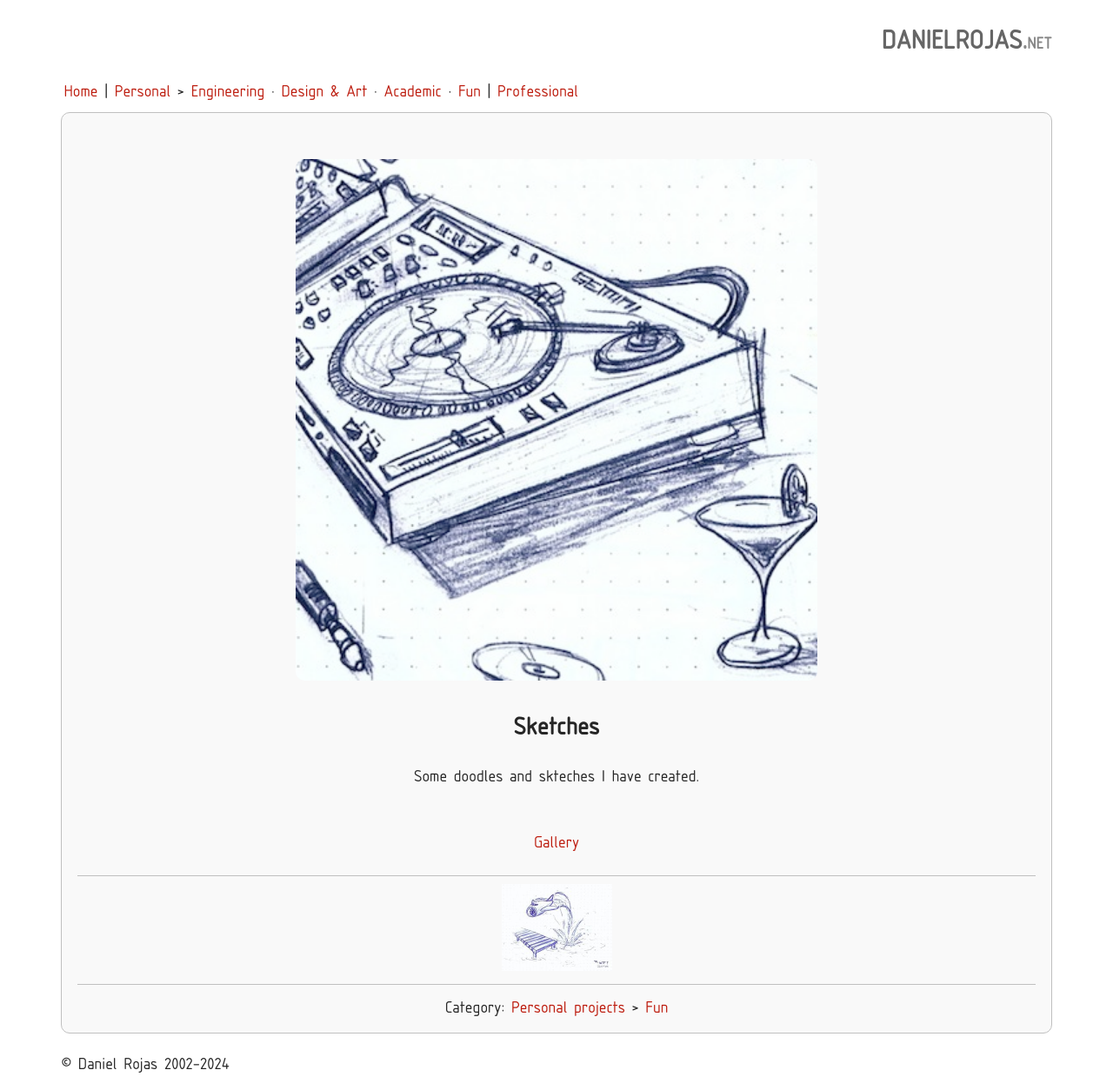
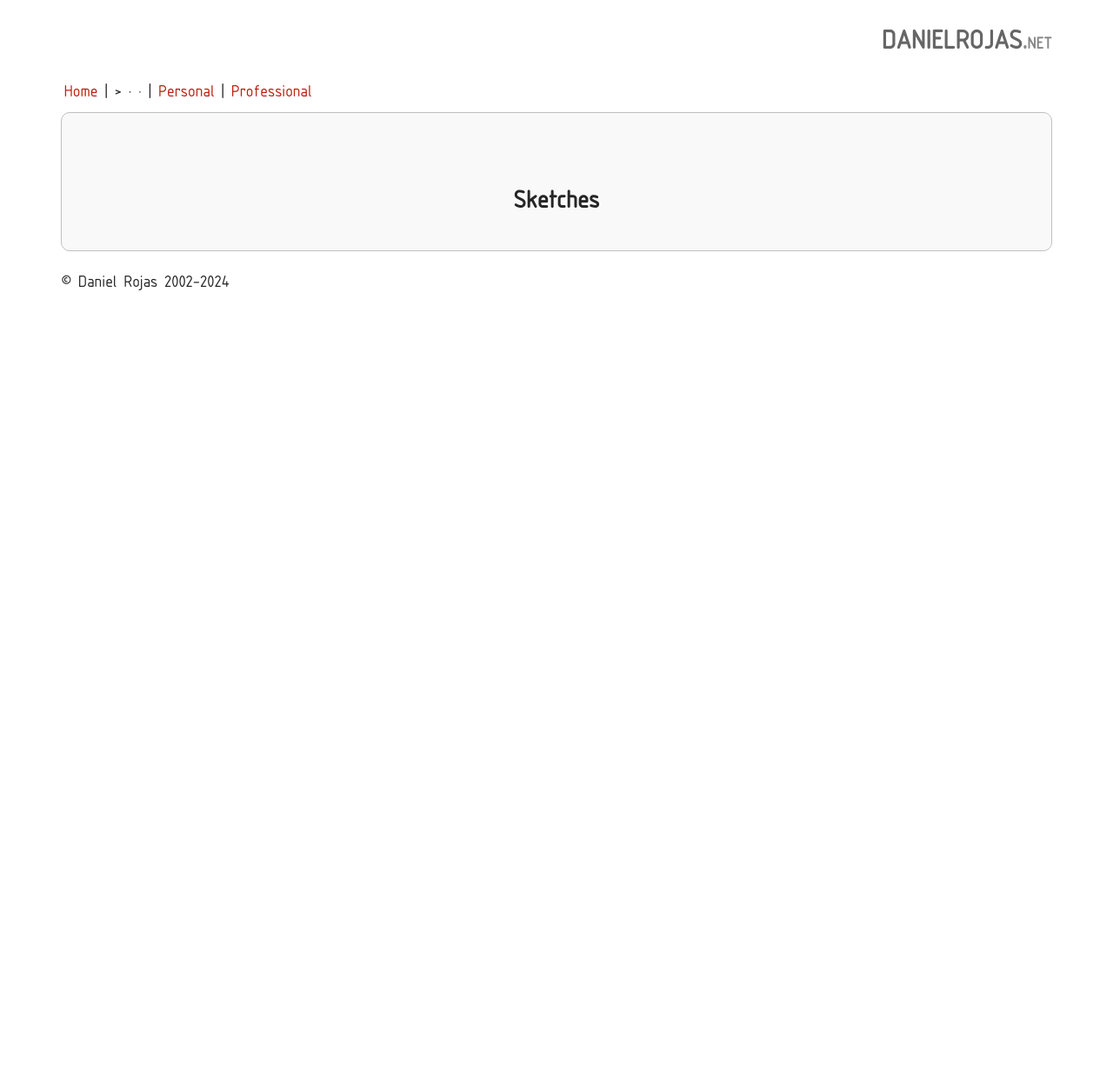
Before and after one commit to 17o2/17o2.github.io, a Jekyll site: the page built from _projects/sketches.md, in a window 1280 px wide. Shown: the whole page at 87% size. Built offline with Jekyll 4.4.1, drawn with Linux system fonts in a browser that asks for light colours; a style sheet for code colours, icons or effects is not loaded; after the commit the page ends 900 px from its top, so only the background shows below that; some of the changed lines change nothing that is shown.

Commit message:
Hide sketches page

```diff
--- a/_projects/sketches.md
+++ b/_projects/sketches.md
@@ -1,9 +1,9 @@
 ---
-shortname: sketches
-title: Sketches
-date: 0100-01-01
-category: personal
-subcategory: fun
-summary: Some doodles and skteches I have created.
-hasgallery: true
+# shortname: sketches
+# title: Sketches
+# date: 0100-01-01
+# category: personal
+# subcategory: fun
+# summary: Some doodles and skteches I have created.
+# hasgallery: true
 ---
```
